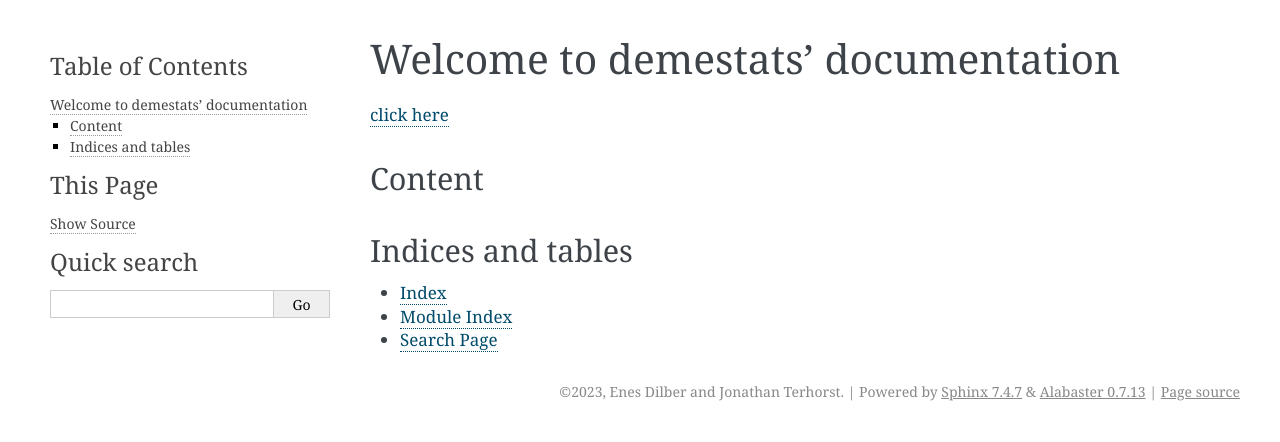
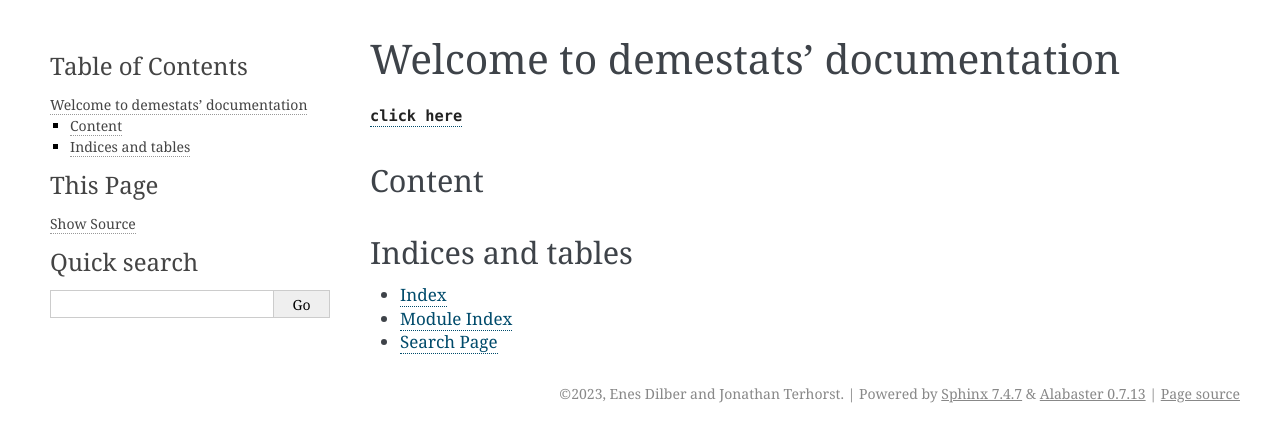
Before and after one commit to Jiatong-Liang/Demes, a Sphinx documentation site: the page built from docs/index.md, in a window 1280 px wide. Shown: the top 442 px of the page. Built offline with Sphinx 7.4.7, drawn with Linux system fonts in a browser that asks for light colours; pages that are not in the unit, such as notebooks, are missing from menus; the version number is read from the project's files by our own code.

```diff
--- a/docs/index.md
+++ b/docs/index.md
@@ -1,6 +1,6 @@
 # Welcome to demestats' documentation
 
-[click here](https://popsim-consortium.github.io/demes-docs/latest/introduction.html)
+[`click here`](https://popsim-consortium.github.io/demes-docs/latest/introduction.html)
 
 
 ## Content
```
